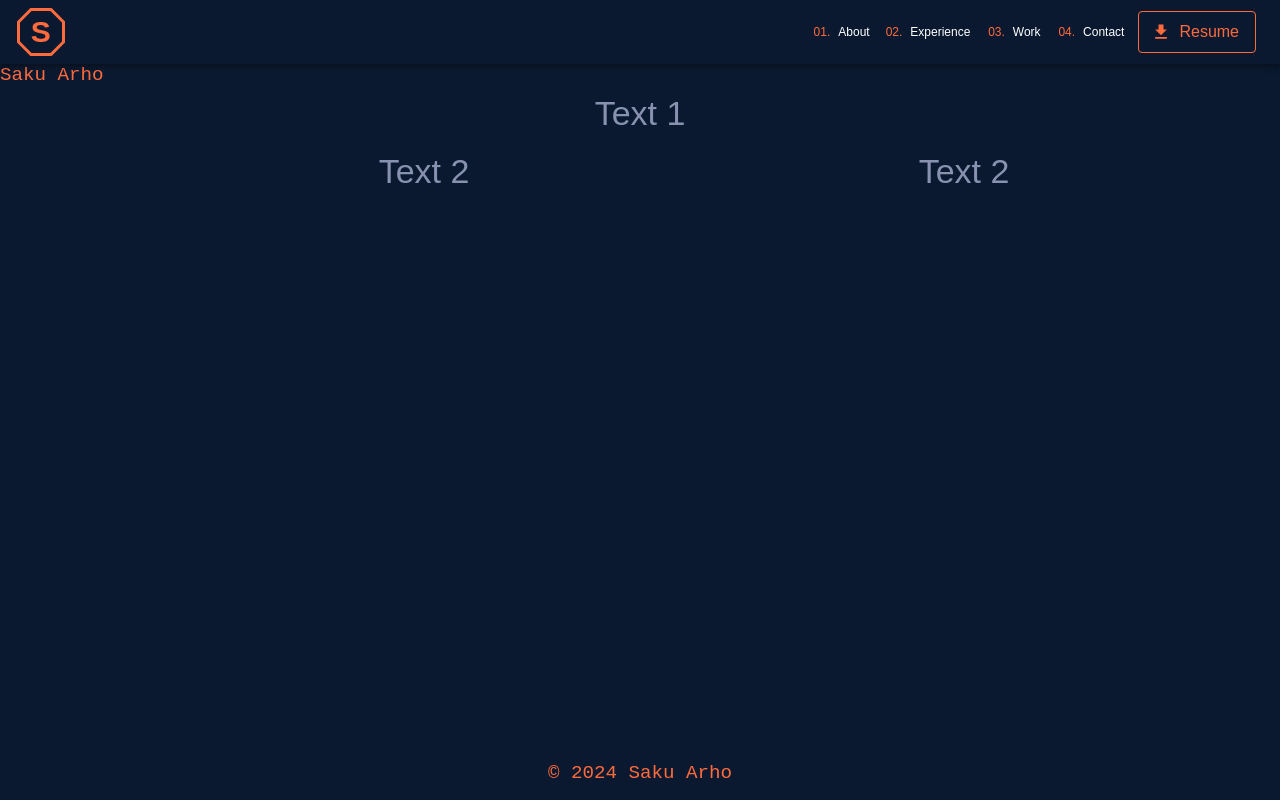
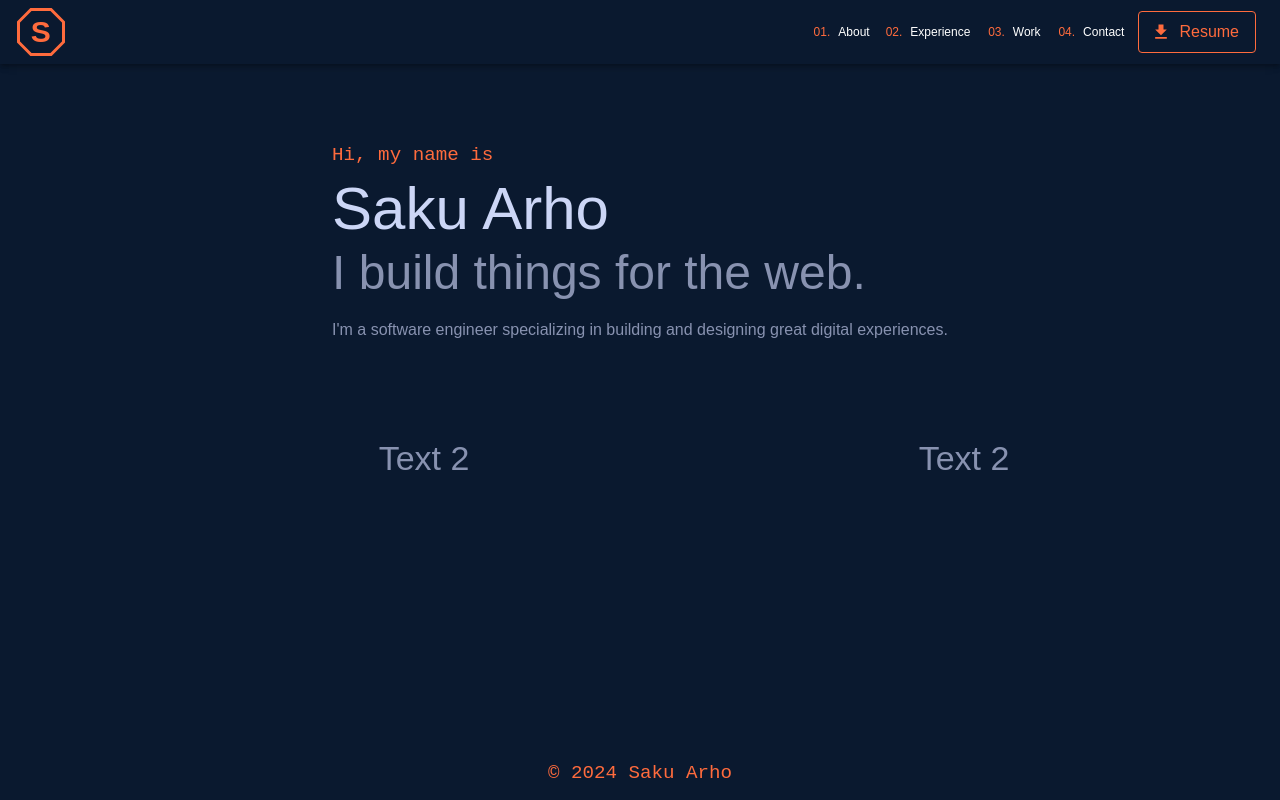
Before and after one commit to Z-kke/my_portfolio, a Next.js app: page / in a window 1280 px wide. Built offline with nearby package versions, Linux system fonts and the light colour scheme.

Commit message:
Add an introduction component and display it with the dynamic components list.

```diff
--- /dev/null
+++ b/app/components/Introduction.tsx
@@ -0,0 +1,30 @@
+import { Typography, Box } from "@mui/material";
+
+export default function Introduction() {
+  return (
+    <Box
+      sx={{
+        display: "flex",
+        flexDirection: "column",
+        alignItems: "start",
+        justifyContent: "start",
+        textAlign: "center",
+        my: 10, // TODO: move this styling to the parent.
+      }}
+    >
+      <Typography variant="h1" gutterBottom>
+        Hi, my name is
+      </Typography>
+      <Typography my={0} variant="h2" gutterBottom>
+        Saku Arho
+      </Typography>
+      <Typography variant="h3" gutterBottom>
+        I build things for the web.
+      </Typography>
+      <Typography variant="body1">
+        I'm a software engineer specializing in building and designing great
+        digital experiences.
+      </Typography>
+    </Box>
+  );
+}
--- a/app/page.tsx
+++ b/app/page.tsx
@@ -1,17 +1,16 @@
 import DynamicGrid from "./components/DynamicGrid";
-import { Button, Typography } from "@mui/material";
+import { Typography } from "@mui/material";
 import ResponsiveAppBar from "./components/ResponsiveAppBar";
+import Introduction from "./components/Introduction";
 
 export default function Home() {
   const appbarItems = ["About", "Experience", "Work", "Contact"];
 
   const items = [
     {
-      component: Typography,
+      component: Introduction,
       width: 12,
       height: 1,
-      variant: "h4",
-      children: "Text 1",
     },
     {
       component: Typography,
@@ -32,11 +31,6 @@ export default function Home() {
   return (
     <div>
       <ResponsiveAppBar pages={appbarItems} />
-      <main className="container mx-auto px-4 py-8">
-        <Typography variant="h1" gutterBottom>
-          Saku Arho
-        </Typography>
-      </main>
 
       <DynamicGrid items={items} />
     </div>
```
